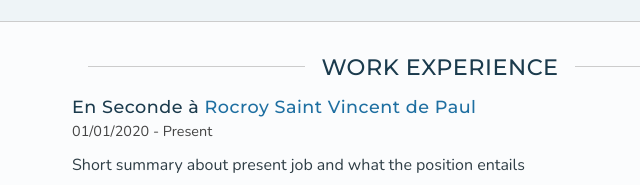
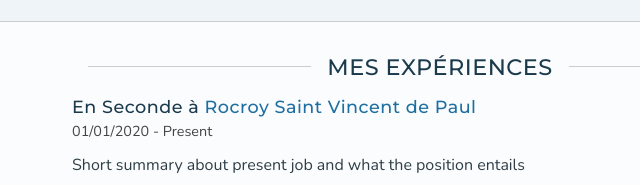
Before and after one commit to 120560849GD/120560849GD.github.io, a plain HTML site: page index.html in a window 1280 px wide. Shown: the part 238-423 px from the top of the page, 0-640 px from the left. Drawn offline with nearby package versions, Linux system fonts and the light colour scheme; a script that the page names is missing.

Commit message:
Update index.html

```diff
--- a/index.html
+++ b/index.html
@@ -161,7 +161,7 @@
         <main>
 
             <section>
-              <h2 class="section-heading">Work Experience</h2>
+              <h2 class="section-heading">Mes Expériences</h2>
 
                 <section>
                   <h3>
```
